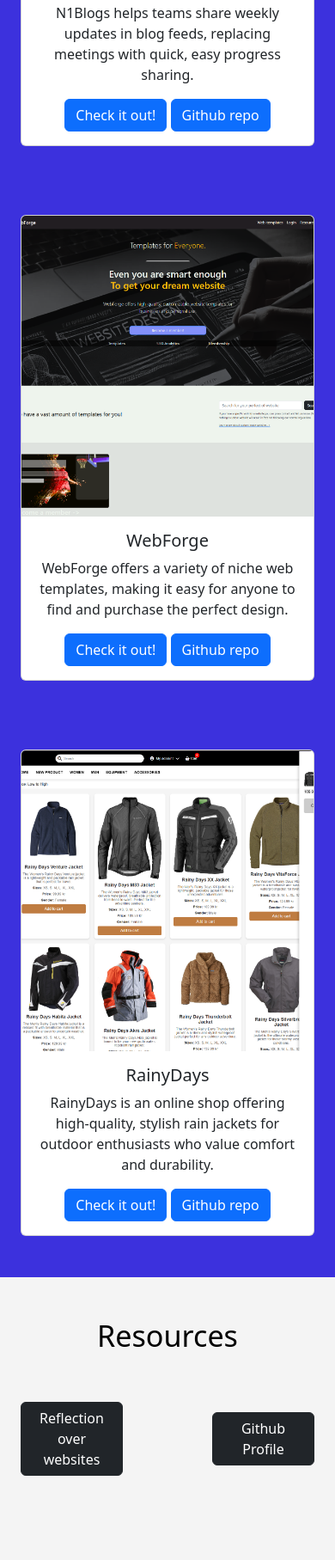
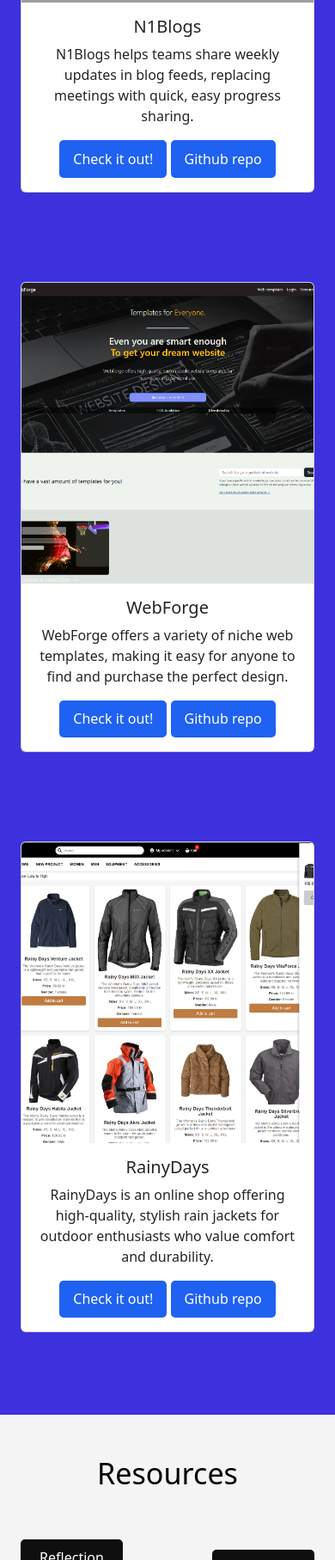
Before and after one commit to Simicedev/portfolio, a website: page index.html in a window 390 px wide. Shown: the part 1625-3440 px from the top of the page at 86% size. Drawn offline with nearby package versions, Linux system fonts and the light colour scheme; grey boxes are pictures that could not be loaded; a script that the page names is missing.

Commit message:
responsive-redme

```diff
--- a/css/styles.css
+++ b/css/styles.css
@@ -1,3 +1,5 @@
+@import url('btn.css');
+
 *{
     margin: 0;
     padding: 0;
@@ -153,3 +155,39 @@ section{
 .p-lead{
     padding-bottom: 2rem;
 }
+.button{
+    flex: 1;
+    font-size: 1rem;
+    font-weight: 400;
+    padding: 0.6rem 1rem;
+    color: var(--text-color);
+    background-color: #1f62f1;
+    border: none;
+    text-decoration: none;
+    border-radius: 5px;
+    transition: transform 0.3s;
+
+}
+.button:hover{
+    transform: translateY(-5px);
+    background-color: #0b3184;
+
+}
+.button2{
+    flex: 1;
+    font-size: 1rem;
+    font-weight: 400;
+    padding: 0.6rem 1rem;
+    color: var(--text-color);
+    background-color: #0f0f10;
+    border: none;
+    text-decoration: none;
+    border-radius: 5px;
+    transition: transform 0.3s;
+
+}
+.button2:hover{
+    transform: translateY(-5px);
+    background-color: #0f0f10b3;
+
+}
--- a/index.html
+++ b/index.html
@@ -11,6 +11,7 @@
     <link rel="preconnect" href="https://fonts.googleapis.com" />
     <link href="https://cdn.jsdelivr.net/npm/bootstrap@5.3.6/dist/css/bootstrap.min.css" rel="stylesheet" integrity="sha384-4Q6Gf2aSP4eDXB8Miphtr37CMZZQ5oXLH2yaXMJ2w8e2ZtHTl7GptT4jmndRuHDT" crossorigin="anonymous">
     <script src="https://cdn.jsdelivr.net/npm/kute.js@2.1.2/dist/kute.min.js"></script>
+    <link rel="stylesheet" href="btn.css">
   </head>
   <body>
     <header>
@@ -59,47 +60,45 @@
         <div class="spacer2 layer2"></div>
     </section>
     <section class="blue container-fluid text-center py-5" id="hero">
-
       <div class="container text-center">
-            <h2 class="display-4 block ">My Projects</h2>
+        <h2 class="display-4 block">My Projects</h2>
         <p class="lead block p-lead">Here are some of my recent projects that showcase my skills and creativity.</p>
-        <div class="row">
-                <div class="col block">
-                    <div class="card" >
+        <div class="row row-cols-1 row-cols-sm-1 row-cols-md-4 g-4 justify-content-center align-items-center py-5">
+          <div class="col">
+            <div class="card h-100 block">
               <img src="/media/n1blogs.png" class="card-img-top card-img-fixed" alt="...">
               <div class="card-body">
                 <h5 class="card-title">N1Blogs</h5>
                 <p class="card-text">N1Blogs helps teams share weekly updates in blog feeds, replacing meetings with quick, easy progress sharing.</p>
-                      <a href="https://n1blogs.netlify.app/" target="_blank" class="btn btn-primary">Check it out!</a>
-                      <a href="https://github.com/Simicedev/exam-vanilla-2025" target="_blank" class="btn btn-primary">Github repo</a>
+                <a href="https://n1blogs.netlify.app/" target="_blank"><button class="button">Check it out!</button></a>
+                <a href="https://github.com/Simicedev/exam-vanilla-2025" target="_blank"><button class="button">Github repo</button></a>
               </div>
             </div>
           </div>
-                <div class="col block">
-                    <div class="card">
+          <div class="col">
+            <div class="card h-100 block">
               <img src="/media/webForge.png" class="card-img-top card-img-fixed" alt="...">
               <div class="card-body">
                 <h5 class="card-title">WebForge</h5>
                 <p class="card-text">WebForge offers a variety of niche web templates, making it easy for anyone to find and purchase the perfect design.</p>
-                      <a href="https://w3bforge.netlify.app/" target="_blank" class="btn btn-primary">Check it out!</a>
-                      <a href="https://github.com/Simicedev/project-X" target="_blank" class="btn btn-primary">Github repo</a>
+                <a href="https://w3bforge.netlify.app/" target="_blank"><button class="button">Check it out!</button></a>
+                <a href="https://github.com/Simicedev/project-X" target="_blank"><button class="button">Github repo</button></a>
               </div>
             </div>
           </div>
-                <div class="col block">
-                    <div class="card">
-                    <img src="/media/rainyDays.png" class="card-img-top card-img-fixed " alt="...">
+          <div class="col">
+            <div class="card h-100 block">
+              <img src="/media/rainyDays.png" class="card-img-top card-img-fixed" alt="...">
               <div class="card-body">
                 <h5 class="card-title">RainyDays</h5>
                 <p class="card-text">RainyDays is an online shop offering high-quality, stylish rain jackets for outdoor enthusiasts who value comfort and durability.</p>
-                      <a href="https://productsrainydays.netlify.app/" target="_blank" class="btn btn-primary">Check it out!</a>
-                      <a href="https://github.com/Simicedev/CourseAssignment-Woj-Simon" target="_blank" class="btn btn-primary">Github repo</a>
+                <a href="https://productsrainydays.netlify.app/" target="_blank"><button class="button">Check it out!</button></a>
+                <a href="https://github.com/Simicedev/CourseAssignment-Woj-Simon" target="_blank"><button class="button">Github repo</button></a>
               </div>
             </div>
           </div>
         </div>
       </div>
-
     </section>
     <section class="light container-fluid text-center py-5" id="contact">
         <div class="container text-center">
@@ -108,10 +107,10 @@
               class="row justify-content-center align-items-center py-5"
             >
               <div class="col block">
-                <a href="https://docs.google.com/document/d/1LnXMCURcwVm1byJC1N7VWrm0Kag0wPKcamRq4m1y8Tg/edit?tab=t.0" target="_blank" class="btn btn-dark">Reflection over websites</a>
+                <a href="https://docs.google.com/document/d/1LnXMCURcwVm1byJC1N7VWrm0Kag0wPKcamRq4m1y8Tg/edit?tab=t.0" target="_blank"><button class="button2">Reflection over websites</button></a>
               </div>
 
-              <div class="col block"><a href="https://github.com/Simicedev" target="_blank" class="btn btn-dark">Github Profile</a></div>
+              <div class="col block"><a href="https://github.com/Simicedev" target="_blank"><button class="button2">Github Profile</button></a></div>
 
             </div>
 
@@ -122,5 +121,4 @@
     <script src="https://cdn.jsdelivr.net/npm/@popperjs/core@2.11.8/dist/umd/popper.min.js" integrity="sha384-I7E8VVD/ismYTF4hNIPjVp/Zjvgyol6VFvRkX/vR+Vc4jQkC+hVqc2pM8ODewa9r" crossorigin="anonymous"></script>
     <script src="https://cdn.jsdelivr.net/npm/bootstrap@5.3.6/dist/js/bootstrap.min.js" integrity="sha384-RuyvpeZCxMJCqVUGFI0Do1mQrods/hhxYlcVfGPOfQtPJh0JCw12tUAZ/Mv10S7D" crossorigin="anonymous"></script>
   </body>
-  </body>
 </html>
```
Also changed, not shown: readMe.md. Lines whose indentation alone changed are shown as unchanged.
